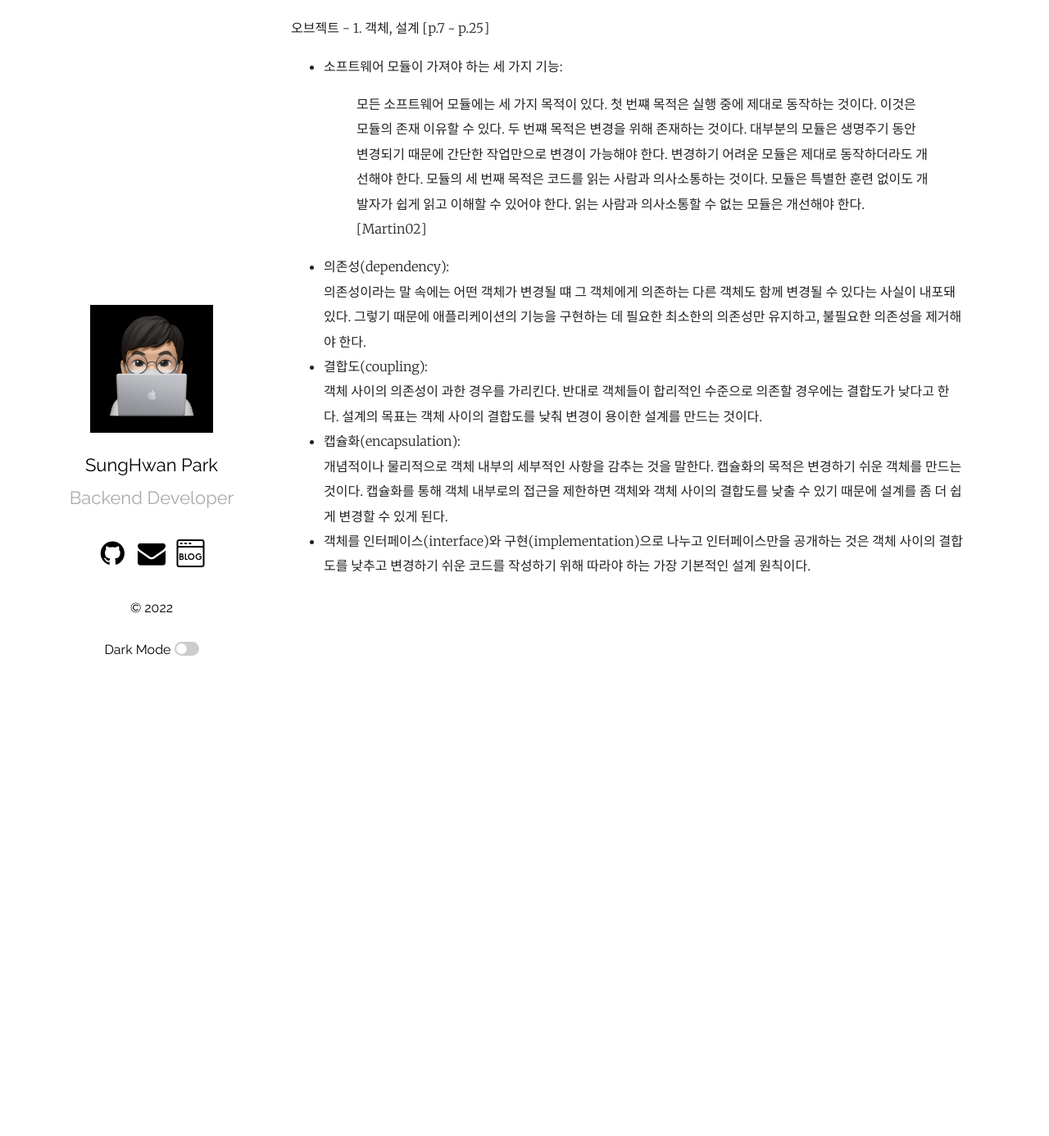
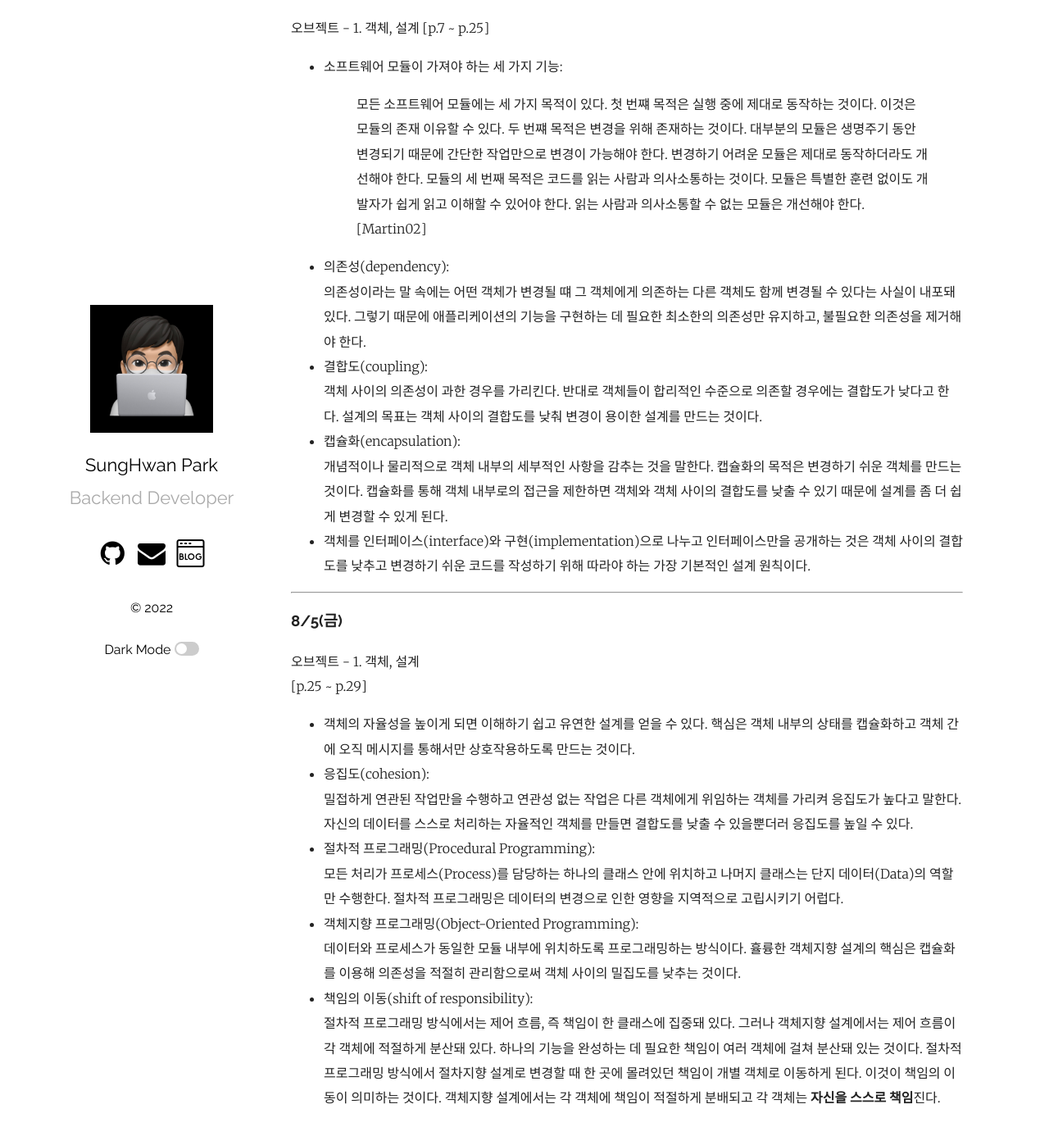
Before and after one commit to mrpark219/TIL, a Jekyll site: the page built from _posts/2022-08-01-8월TIL.markdown, in a window 1280 px wide and 1400 px high, scrolled down 4952 px. Shown: the top 1386 px of the window at 82% size. Built offline with Jekyll 4.4.1, drawn with Linux system fonts in a browser that asks for light colours; comment, search, counter and statistics services are not loaded; before the commit the page ends 5703 px from its top, so only the background shows below that.

Commit message:
feat: 2022-08-05 TIL 추가

```diff
--- a/_posts/2022-08-01-8월TIL.markdown
+++ b/_posts/2022-08-01-8월TIL.markdown
@@ -131,3 +131,20 @@ categories: 202208 TIL
 -   캡슐화(encapsulation):
     개념적이나 물리적으로 객체 내부의 세부적인 사항을 감추는 것을 말한다. 캡슐화의 목적은 변경하기 쉬운 객체를 만드는 것이다. 캡슐화를 통해 객체 내부로의 접근을 제한하면 객체와 객체 사이의 결합도를 낮출 수 있기 때문에 설계를 좀 더 쉽게 변경할 수 있게 된다.
 -   객체를 인터페이스(interface)와 구현(implementation)으로 나누고 인터페이스만을 공개하는 것은 객체 사이의 결합도를 낮추고 변경하기 쉬운 코드를 작성하기 위해 따라야 하는 가장 기본적인 설계 원칙이다.
+
+---
+
+### 8/5(금)
+
+오브젝트 - 1. 객체, 설계
+[p.25 ~ p.29]
+
+-   객체의 자율성을 높이게 되면 이해하기 쉽고 유연한 설계를 얻을 수 있다. 핵심은 객체 내부의 상태를 캡슐화하고 객체 간에 오직 메시지를 통해서만 상호작용하도록 만드는 것이다.
+-   응집도(cohesion):
+    밀접하게 연관된 작업만을 수행하고 연관성 없는 작업은 다른 객체에게 위임하는 객체를 가리켜 응집도가 높다고 말한다. 자신의 데이터를 스스로 처리하는 자율적인 객체를 만들면 결합도를 낮출 수 있을뿐더러 응집도를 높일 수 있다.
+-   절차적 프로그래밍(Procedural Programming):
+    모든 처리가 프로세스(Process)를 담당하는 하나의 클래스 안에 위치하고 나머지 클래스는 단지 데이터(Data)의 역할만 수행한다. 절차적 프로그래밍은 데이터의 변경으로 인한 영향을 지역적으로 고립시키기 어럽다.
+-   객체지향 프로그래밍(Object-Oriented Programming):
+    데이터와 프로세스가 동일한 모듈 내부에 위치하도록 프로그래밍하는 방식이다. 휼륭한 객체지향 설계의 핵심은 캡슐화를 이용해 의존성을 적절히 관리함으로써 객체 사이의 밀집도를 낮추는 것이다.
+-   책임의 이동(shift of responsibility):
+    절차적 프로그래밍 방식에서는 제어 흐름, 즉 책임이 한 클래스에 집중돼 있다. 그러나 객체지향 설계에서는 제어 흐름이 각 객체에 적절하게 분산돼 있다. 하나의 기능을 완성하는 데 필요한 책임이 여러 객체에 걸쳐 분산돼 있는 것이다. 절차적 프로그래밍 방식에서 절차지향 설계로 변경할 때 한 곳에 몰려있던 책임이 개별 객체로 이동하게 된다. 이것이 책임의 이동이 의미하는 것이다. 객체지향 설계에서는 각 객체에 책임이 적절하게 분배되고 각 객체는 **자신을 스스로 책임**진다.
```
